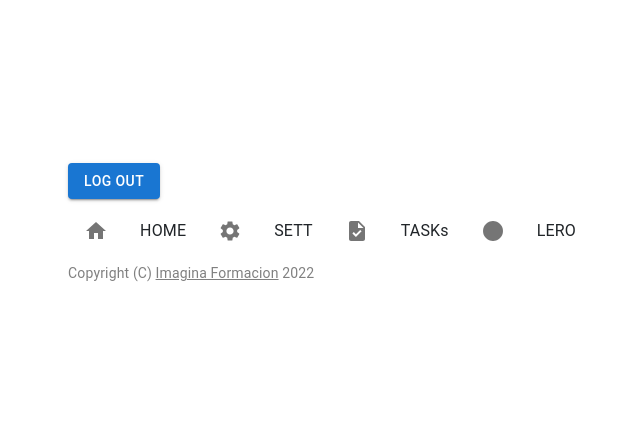
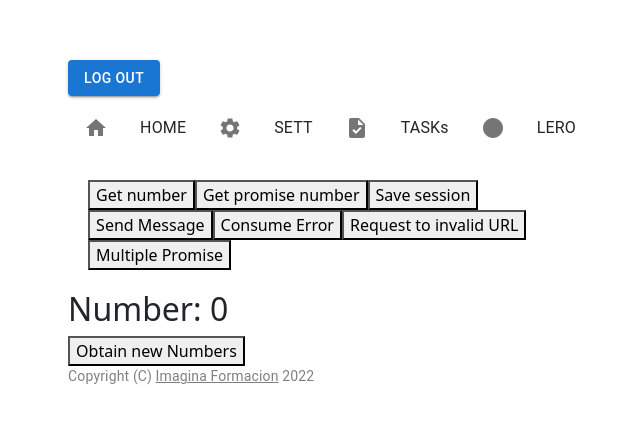
Before and after one commit to ssuarezs/ob_react_n1, a React (Create React App) app: page /dashboard in a window 1280 px wide. Shown: the part 177-600 px from the top of the page, without its empty margins (310-950 px from the left). Built offline with nearby package versions, Linux system fonts and the light colour scheme.

Commit message:
Async, Promise, Observables

```diff
--- a/package.json
+++ b/package.json
@@ -19,6 +19,7 @@
     "react-dom": "^18.2.0",
     "react-router-dom": "^6.3.0",
     "react-scripts": "5.0.1",
+    "rxjs": "^7.5.6",
     "web-vitals": "^2.1.4",
     "yup": "^0.32.11"
   },
--- a/src/components/pure/CopyRight.jsx
+++ b/src/components/pure/CopyRight.jsx
@@ -4,7 +4,7 @@ import Typography from '@mui/material/Typography'
 
 const CopyRight = () => {
     return (
-        <Typography variant='body2' color='GrayText' ali>
+        <Typography variant='body2' color='GrayText'>
             { 'Copyright (C) ' }
 
             <Link color='inherit' href='https://imaginaformacion.com'>
--- a/src/components/pure/MenuListItems.jsx
+++ b/src/components/pure/MenuListItems.jsx
@@ -16,9 +16,6 @@ const getIcon = (icon) => {
 }
 
 const MenuListItems = ({list}) => {
-
-    console.log(list)
-
     const navigate = useNavigate()
 
     const navigation = (path) => {
--- /dev/null
+++ b/src/components/pure/asyncExample.jsx
@@ -0,0 +1,104 @@
+import React from 'react';
+
+const AsyncExample = () => {
+
+    const generateNumber = async () => {
+        return 1 //
+    }
+
+    const generatePromiseNumber = async () => {
+        return Promise.resolve(2)
+    }
+
+    const obtainNumber = () => {
+        generateNumber()
+            .then(res => alert(`Response: ${res}`))
+            .catch(err => alert(`Something went wrong: ${err}`))
+    }
+
+    const obtainPromiseNumber = () => {
+        generatePromiseNumber()
+            .then((res) => alert(`Response: ${res}`))
+            .catch(err => alert(`Something went wrong: ${err}`))
+    }
+
+    const saveSessionStorage = async (key,value) => {
+        sessionStorage.setItem(key,value)
+        return Promise.resolve(sessionStorage.getItem(key))
+    }
+
+    const showStorage = () => {
+        saveSessionStorage('name', 'San')
+            .then(res => {
+                let value = res
+                alert(`Saved Name: ${value}`)
+            }).catch(err => {
+                alert(`Something went wrong: ${err}`)
+            }).finally(() => {
+                console.log('Name saved and retreived sucessfully')
+            })
+    }
+
+    const obtainMessage = async () => {
+        let promise = new Promise((resolve, reject) => {
+            setTimeout(() => resolve('Hello World'), 2000)
+        })
+
+        let message = await promise
+        await alert(`Message received: ${message}`)
+    }
+
+    const returnError = async () => {
+        await Promise.reject(new Error('Ooops!'))
+    }
+
+    const consumeError = () => {
+        returnError()
+            .then(res => alert(`Everything is OK: ${res}`))
+            .catch(err => alert(`Somthing went wrong: ${err}`))
+            .finally(() => console.log(`Finally executed`))
+    }
+
+    const urlnotFound = async () => {
+        try {
+            let res = await fetch('https://invalidURL')
+            alert(`Response: ${JSON.stringify(res)}`)
+        } catch (error) {
+            alert(`Somthing went wrong with your URL: ${error}`)
+        } finally {
+        }
+    }
+
+    const multiplePromise = async () => {
+        let results = await Promise.all(
+            [
+                fetch('https://regres.in/api/users'),
+                fetch('https://regres.in/api/users?page=2')
+            ]
+        ).catch(err =>
+            alert(`Something went wrong with your URLs: ${err}`)
+        )
+
+        console.log(results)
+    }
+
+    return (
+        <div style={{margin: '20px'}}>
+            <div>
+                <button onClick={obtainNumber}>Get number</button>
+                <button onClick={obtainPromiseNumber}>Get promise number</button>
+                <button onClick={showStorage}>Save session</button>
+            </div>
+            <div>
+                <button onClick={obtainMessage}>Send Message</button>
+                <button onClick={consumeError}>Consume Error</button>
+                <button onClick={urlnotFound}>Request to invalid URL</button>
+            </div>
+            <div>
+                <button onClick={multiplePromise}>Multiple Promise</button>
+            </div>
+        </div>
+    );
+}
+
+export default AsyncExample;
--- a/src/components/pure/forms/registerForm.jsx
+++ b/src/components/pure/forms/registerForm.jsx
@@ -1,11 +1,9 @@
 import React from 'react';
-import { User } from '../../../models/user.class';
 import { Formik, Form, Field, ErrorMessage } from 'formik';
 import * as Yup from 'yup'
 import { ROLES } from '../../../models/role.enum';
 
 const RegisterForm = () => {
-    let user = new User()
 
     const initialValues = {
         username: '',
--- /dev/null
+++ b/src/components/pure/observableExample.jsx
@@ -0,0 +1,34 @@
+import React, { useState } from 'react'
+import { getNumbers } from '../../services/observableService'
+
+const ObservableExample = () => {
+
+    const [number, setNumber] = useState(0);
+
+    const observer = {
+        next: (newNumber) => {
+            console.log(`New number: ${newNumber}`)
+            setNumber(newNumber)
+        },
+        error: (error) =>{
+            alert(`Something went wrong: ${error}`)
+            console.log('Error in observable')
+        },
+        complete: () =>{
+            console.log('Done with observable')
+        }
+    }
+
+    const obtainNewNumber = () => {
+        getNumbers.subscribe(observer)
+    }
+
+    return (
+        <div>
+            <h2>Number: {number}</h2>
+            <button onClick={obtainNewNumber}>Obtain new Numbers</button>
+        </div>
+    );
+}
+
+export default ObservableExample
--- a/src/pages/dashboard/Dashboard.jsx
+++ b/src/pages/dashboard/Dashboard.jsx
@@ -5,6 +5,8 @@ import { Button } from '@mui/material'
 
 import CopyRight from '../../components/pure/CopyRight';
 import MenuListItems from '../../components/pure/MenuListItems';
+import AsyncExample from '../../components/pure/asyncExample';
+import ObservableExample from '../../components/pure/observableExample';
 
 const Dashboard = () => {
 
@@ -25,6 +27,8 @@ const Dashboard = () => {
         <div>
             <Button variant="contained" onClick={logout}>Log out</Button>
             <MenuListItems list={list}/>
+            <AsyncExample></AsyncExample>
+            <ObservableExample></ObservableExample>
             <CopyRight/>
         </div>
     );
--- a/src/pages/tasks/TasksPage.jsx
+++ b/src/pages/tasks/TasksPage.jsx
@@ -1,8 +1,7 @@
 import React from 'react';
-import { useLocation, useNavigate } from 'react-router-dom'
+import { useNavigate } from 'react-router-dom'
 
 const TasksPage = () => {
-    const location = useLocation()
     const navigate = useNavigate()
 
     const navigation = (path) => {
--- /dev/null
+++ b/src/services/observableService.js
@@ -0,0 +1,11 @@
+import { Observable } from 'rxjs'
+
+export const getNumbers = new Observable(subscriber => {
+    subscriber.next(1)
+    subscriber.next(2)
+    subscriber.next(3)
+    setTimeout(() => {
+        subscriber.next(4)
+        subscriber.complete()
+    }, 1000)
+})
```
Also changed, not shown: 1 other file (tests, documents, lock files or other folders).
